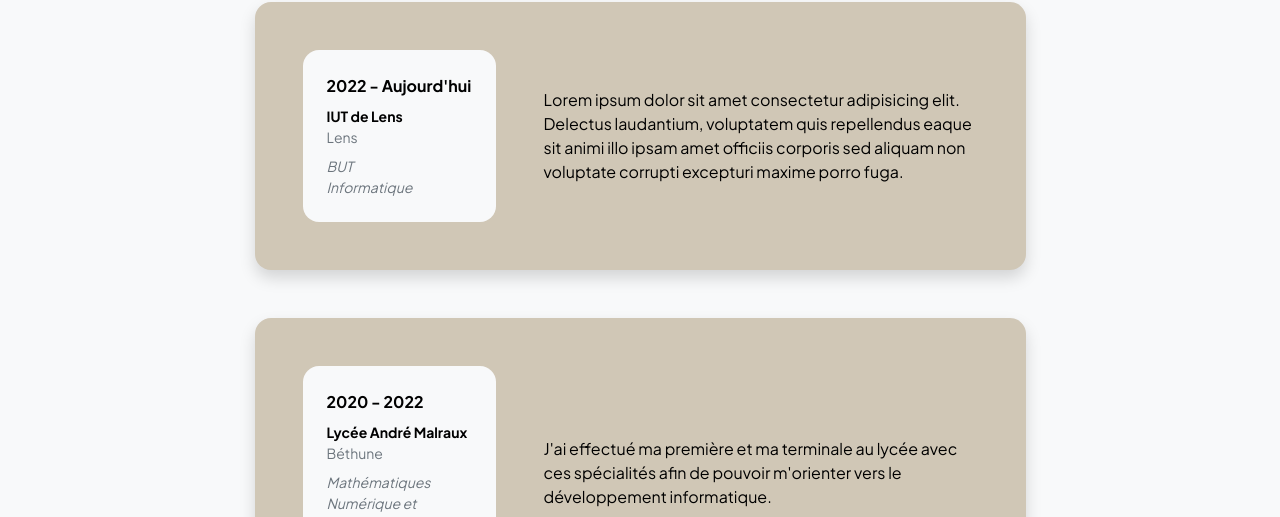
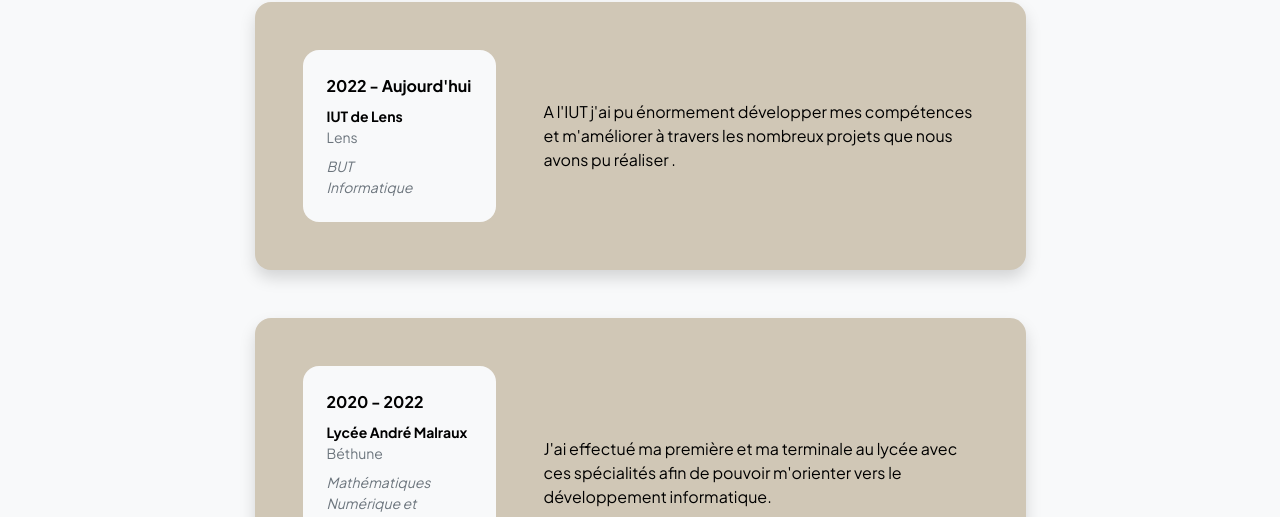
Before and after one commit to LaurineW/Portefolio, a plain HTML site: page resume.html in a window 1280 px wide. Shown: the part 283-800 px from the top of the page. Drawn offline with nearby package versions, Linux system fonts and the light colour scheme.

Commit message:
Correction

```diff
--- a/resume.html
+++ b/resume.html
@@ -61,7 +61,7 @@
                                                 </div>
                                             </div>
                                         </div>
-                                        <div class="col-lg-8"><div>Lorem ipsum dolor sit amet consectetur adipisicing elit. Delectus laudantium, voluptatem quis repellendus eaque sit animi illo ipsam amet officiis corporis sed aliquam non voluptate corrupti excepturi maxime porro fuga.</div></div>
+                                        <div class="col-lg-8"><div>A l'IUT j'ai pu énormement développer mes compétences et m'améliorer à travers les nombreux projets que nous avons pu réaliser .</div></div>
                                     </div>
                                 </div>
                             </div>
```
